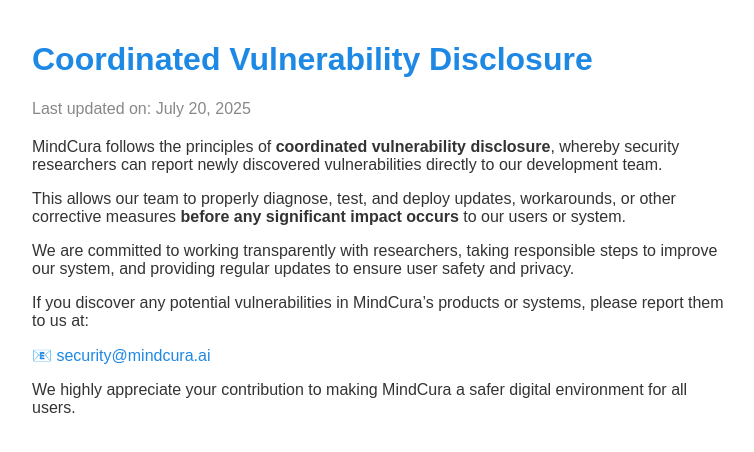
After one commit to hef-max/flask-vercel-app, a Flask app: page /api/data/report_vulnerability in a window 1280 px wide. The commit adds this page. Shown: the top 452 px of the page, without its empty margins (258-1012 px from the left). Run offline with Flask 3, Linux system fonts and the light colour scheme.

Commit message:
updates files

```diff
--- a/app.py
+++ b/app.py
@@ -17,3 +17,10 @@ def get_privacy_policy():
 @app.route('/api/data/community_guidelines')
 def get_community_guidelines():
     return render_template('community_guidelines.html')
+
+@app.route('/api/data/report_vulnerability')
+def get_report_vulnerability():
+    return render_template('report_vulnerability.html')
+
+if __name__ == "__main__":
+    app.run(debug=True)
--- a/templates/privacy_policy.html
+++ b/templates/privacy_policy.html
@@ -73,7 +73,11 @@
   <p>Kami dapat memperbarui kebijakan ini sewaktu-waktu. Perubahan besar akan kami informasikan melalui aplikasi. Dengan terus menggunakan MindCura, Anda dianggap menyetujui perubahan tersebut.</p>
 
   <h2>8. Kontak Kami</h2>
-
+  <p>
+    📧 Email: mindcura.app@gmail.com<br/>
+    📞 WhatsApp: +62 812-XXXX-XXXX<br/>
+    📍 Sleman, Yogyakarta, Indonesia
+  </p>
 
   <p><strong>Dengan menggunakan MindCura, Anda menyatakan telah membaca dan memahami kebijakan privasi ini.</strong></p>
 
--- /dev/null
+++ b/templates/report_vulnerability.html
@@ -0,0 +1,61 @@
+<!DOCTYPE html>
+<html lang="en">
+<head>
+  <meta charset="UTF-8">
+  <title>Coordinated Vulnerability Disclosure - MindCura</title>
+  <style>
+    body {
+      font-family: Arial, sans-serif;
+      padding: 20px;
+      max-width: 700px;
+      margin: auto;
+      background-color: #ffffff;
+      color: #333;
+    }
+    h1 {
+      color: #1e88e5;
+    }
+    .updated {
+      color: #888;
+      margin-bottom: 20px;
+    }
+    a {
+      color: #1e88e5;
+      text-decoration: none;
+    }
+    a:hover {
+      text-decoration: underline;
+    }
+  </style>
+</head>
+<body>
+
+  <h1>Coordinated Vulnerability Disclosure</h1>
+  <p class="updated">Last updated on: July 20, 2025</p>
+
+  <p>
+    MindCura follows the principles of <strong>coordinated vulnerability disclosure</strong>, whereby security researchers can report newly discovered vulnerabilities directly to our development team.
+  </p>
+
+  <p>
+    This allows our team to properly diagnose, test, and deploy updates, workarounds, or other corrective measures <strong>before any significant impact occurs</strong> to our users or system.
+  </p>
+
+  <p>
+    We are committed to working transparently with researchers, taking responsible steps to improve our system, and providing regular updates to ensure user safety and privacy.
+  </p>
+
+  <p>
+    If you discover any potential vulnerabilities in MindCura’s products or systems, please report them to us at:
+  </p>
+
+  <p>
+    📧 <a href="mailto:security@mindcura.ai">security@mindcura.ai</a>
+  </p>
+
+  <p>
+    We highly appreciate your contribution to making MindCura a safer digital environment for all users.
+  </p>
+
+</body>
+</html>
--- a/templates/terms_of_service.html
+++ b/templates/terms_of_service.html
@@ -69,8 +69,10 @@
   <h2>8. Perubahan Ketentuan</h2>
   <p>Kami dapat memperbarui ketentuan ini dari waktu ke waktu. Pengguna akan diinformasikan melalui notifikasi aplikasi atau email.</p>
 
-  <h2>9. Kontak</h2>
+  <h2>9. Contact</h2>
+  <p>If you have any questions about these Terms, please contact us at support@mindcura.id</p>
 
+  <p>Effective Date: July 19, 2025</p>
 
 </body>
 </html>
```
